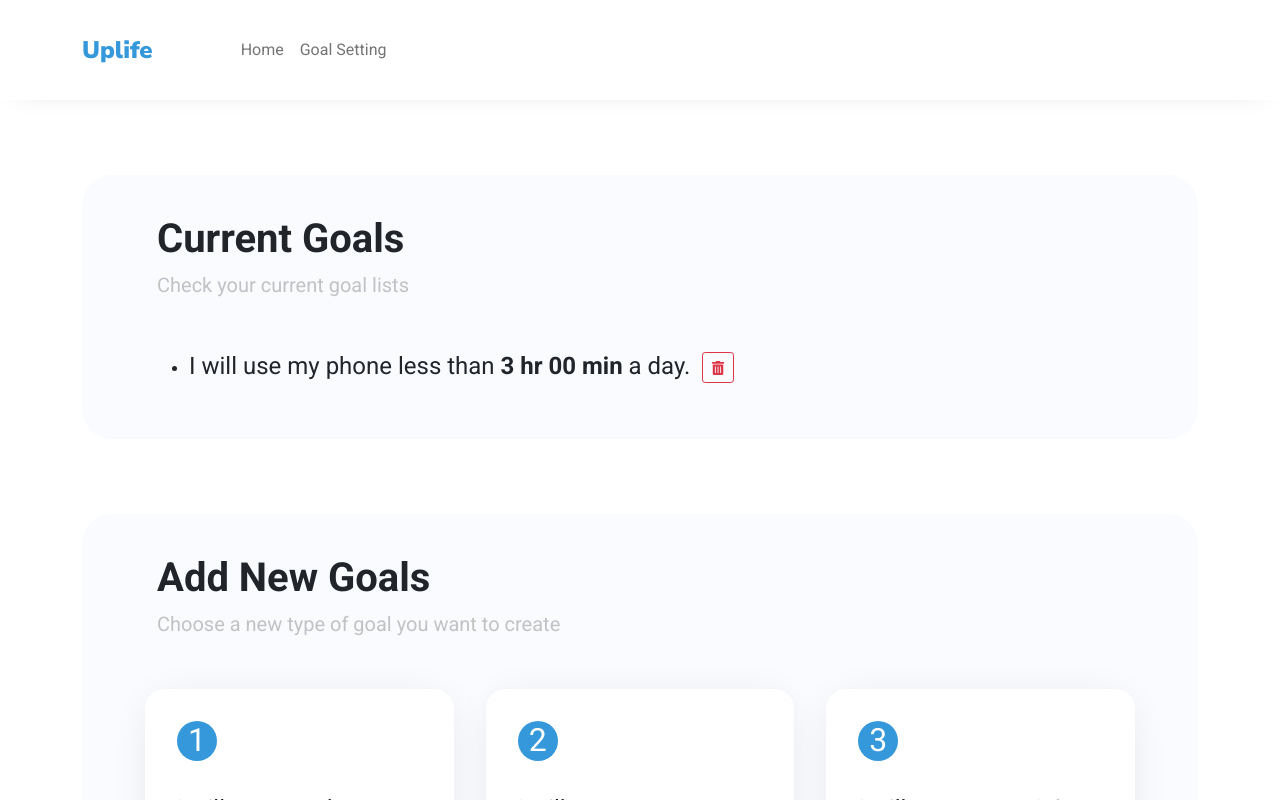
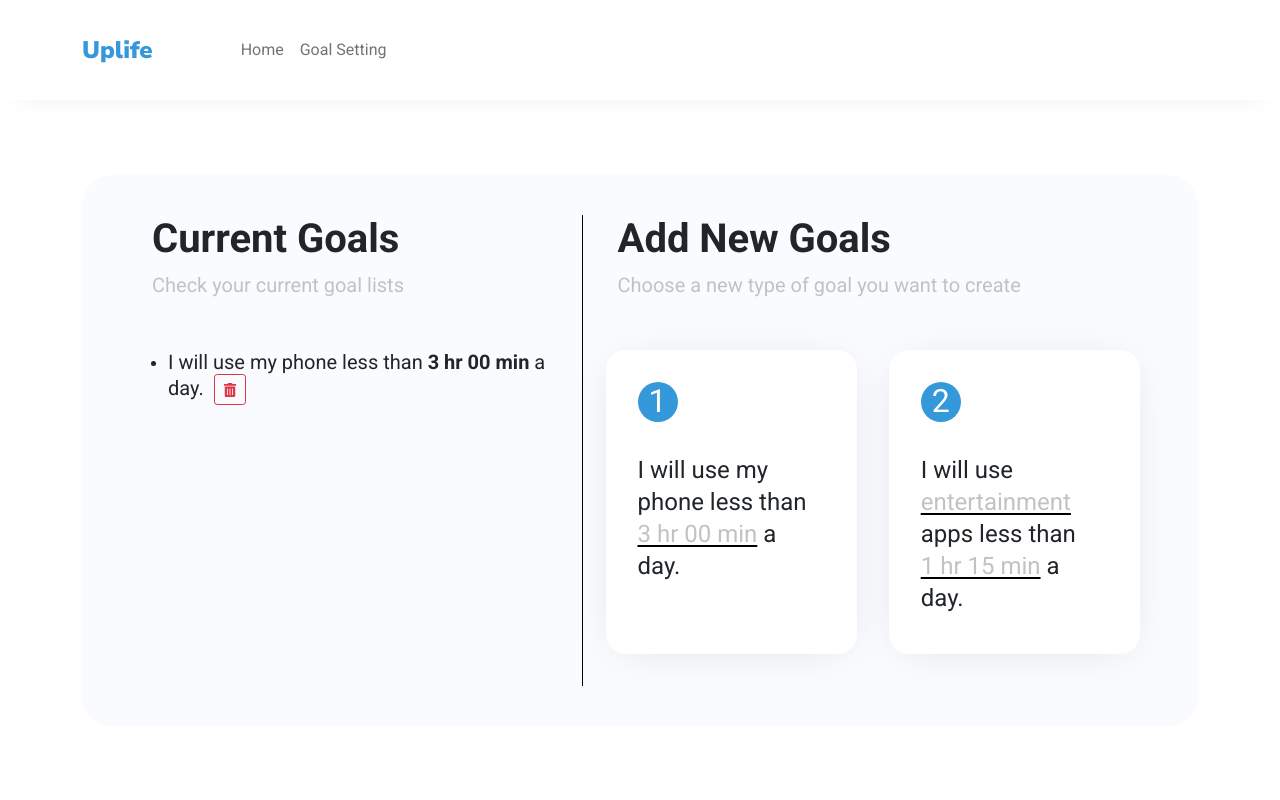
Before and after one commit to CheddarChoi/uplife, a React (Create React App) app: page /goal in a window 1280 px wide. Shown: the top 800 px of the page. Built offline with nearby package versions, Linux system fonts and the light colour scheme; what react-plotly.js would draw is missing.

Commit message:
Change layout of goal page

```diff
--- a/src/Pages/Goal.css
+++ b/src/Pages/Goal.css
@@ -12,7 +12,7 @@
   margin-bottom: 32px;
   display: flex;
   flex-direction: column;
-  max-width: 400px;
+  max-width: 300px;
   /*
   display: flex;
   flex-direction: column;
@@ -37,3 +37,7 @@
   border-width: 0;
   margin-right: 10px;
 }
+
+.colSection ul {
+  padding-left: 1rem;
+}
--- a/src/Pages/Goal.js
+++ b/src/Pages/Goal.js
@@ -57,6 +57,11 @@ const Goal = (props) => {
   return (
     <div class="container">
       <div class="content">
+        <div class="d-flex">
+          <div
+            class="colSection"
+            style={{ borderRight: "solid 1px black", paddingRight: "30px" }}
+          >
             <SectionTitle
               title="Current Goals"
               subtitle="Check your current goal lists"
@@ -64,9 +69,10 @@ const Goal = (props) => {
             <ul>
               {!!currentGoal["Total"] && (
                 <li>
-              <h4>
+                  <h5>
                     I will use my phone less than{" "}
-                <b>{convertNumToTime(currentGoal["Total"])}</b> a day. &nbsp;
+                    <b>{convertNumToTime(currentGoal["Total"])}</b> a day.
+                    &nbsp;
                     <Button
                       variant="outline-danger"
                       size="sm"
@@ -76,14 +82,14 @@ const Goal = (props) => {
                     >
                       <FaTrashAlt />
                     </Button>
-              </h4>
+                  </h5>
                 </li>
               )}
               {allCategory.map((c) => {
                 if (c !== "Total" && currentGoal[c])
                   return (
                     <li>
-                  <h4>
+                      <h5>
                         I will use <b>{c}</b> apps less than{" "}
                         <b>{convertNumToTime(currentGoal[c])}</b> a day. &nbsp;
                         <Button
@@ -96,14 +102,14 @@ const Goal = (props) => {
                         >
                           <FaTrashAlt />
                         </Button>
-                  </h4>
+                      </h5>
                     </li>
                   );
                 else return <></>;
               })}
             </ul>
           </div>
-      <div class="content">
+          <div class="colSection" style={{ marginLeft: "35px" }}>
             <SectionTitle
               title="Add New Goals"
               subtitle="Choose a new type of goal you want to create"
@@ -129,12 +135,12 @@ const Goal = (props) => {
               >
                 <GoalNum num="2" />
                 <h4>
-              I will use <span className="blank">entertainment</span> apps less
-              than <span className="blank">1 hr 15 min</span> a day.
+                  I will use <span className="blank">entertainment</span> apps
+                  less than <span className="blank">1 hr 15 min</span> a day.
                 </h4>
               </div>
 
-          <div
+              {/* <div
             className="goalType col"
             // onClick={() => alert("Not implemented yet!")}
             onClick={() => handleRoute("/goal/time")}
@@ -144,6 +150,8 @@ const Goal = (props) => {
               I will not use <span className="blank">social</span> apps during{" "}
               <span className="blank">1:00 pm ~ 3:00 pm</span>
             </h4>
+          </div> */}
+            </div>
           </div>
         </div>
       </div>
--- a/src/static/customStyle.css
+++ b/src/static/customStyle.css
@@ -62,7 +62,7 @@ div.content {
   border-radius: 30px;
 
   margin: 75px 0;
-  padding: 40px 75px;
+  padding: 40px 70px;
 }
 
 div.uplifeDiv {
@@ -85,7 +85,7 @@ div.uplifeDiv {
   color: #3598db;
 }
 
-button.uplifeToGoal{
+button.uplifeToGoal {
   width: fit-content;
   margin: auto;
   background: #3598db;
```
Lines whose indentation alone changed are shown as unchanged.
